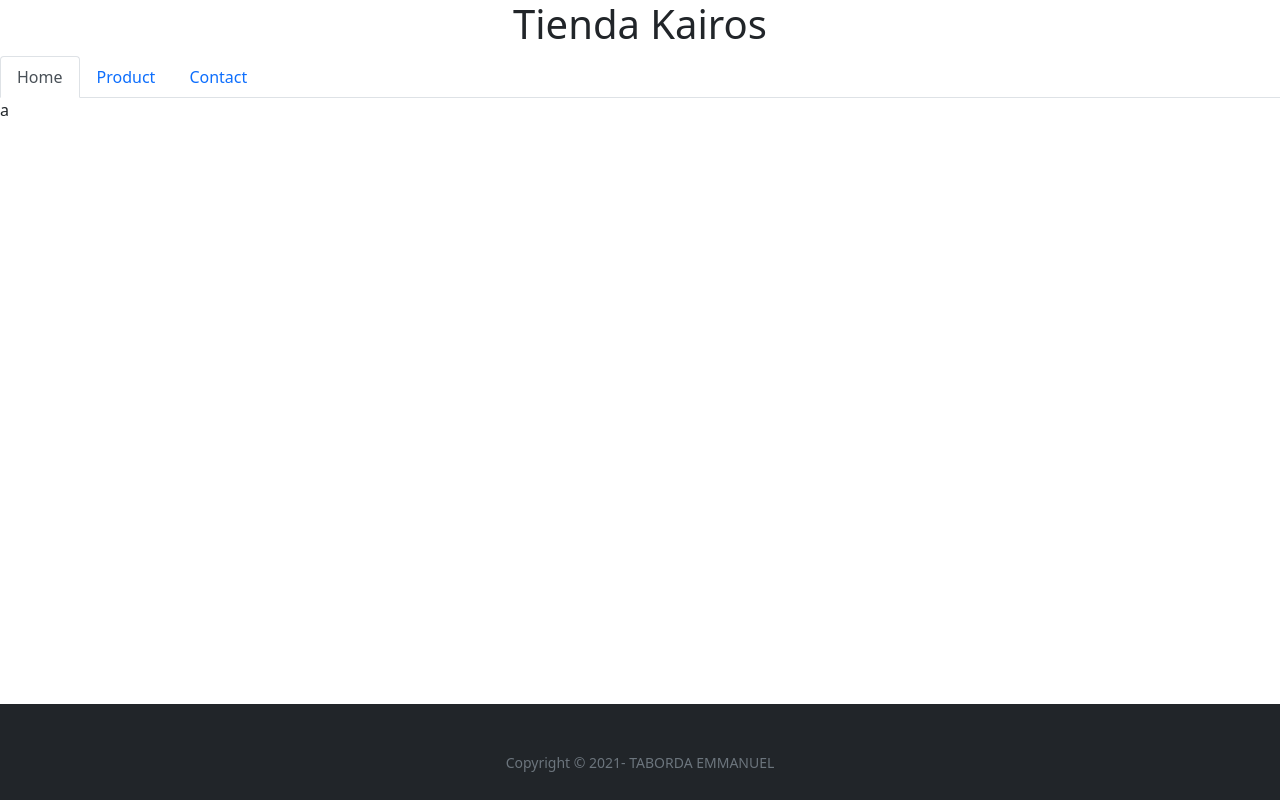
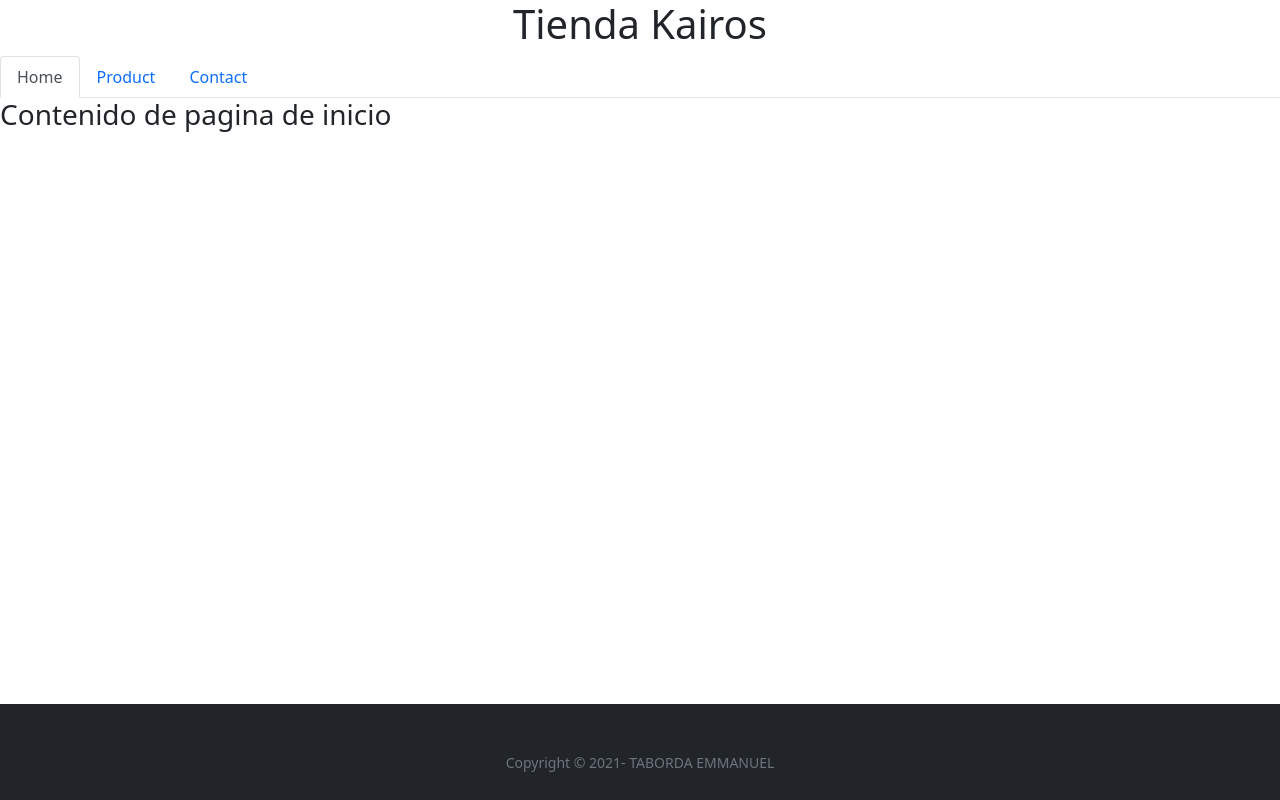
Before and after one commit to emmanuelpedro1/curso-react, a React (Create React App) app: page / in a window 1280 px wide. Built offline with nearby package versions, Linux system fonts and the light colour scheme.

Commit message:
version 2

```diff
--- a/src/components/NavBar.js
+++ b/src/components/NavBar.js
@@ -15,7 +15,9 @@ function NavBar() {
         </div>
       </nav>
       <div className="tab-content" id="nav-tabContent">
-        <div className="tab-pane fade show active" id="nav-home" role="tabpanel" aria-labelledby="nav-home-tab">a</div>
+        <div className="tab-pane fade show active" id="nav-home" role="tabpanel" aria-labelledby="nav-home-tab">
+          <h3>Contenido de pagina de inicio</h3>
+        </div>
         <div className="tab-pane fade" id="nav-profile" role="tabpanel" aria-labelledby="nav-profile-tab">
           <section className="position-relative">
             <div className="list-group position-absolute top-0 start-0 row">
@@ -26,7 +28,9 @@ function NavBar() {
             </div>
           </section>
         </div>
-        <div className="tab-pane fade" id="nav-contact" role="tabpanel" aria-labelledby="nav-contact-tab">c</div>
+        <div className="tab-pane fade" id="nav-contact" role="tabpanel" aria-labelledby="nav-contact-tab">
+          <h3>Input para contacto</h3>
+          </div>
       </div>
 
       <footer className="py-5 bg-dark ">
```
